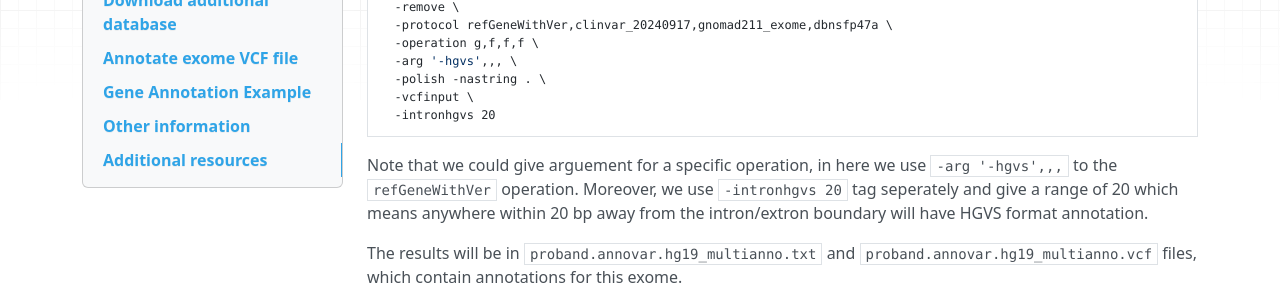
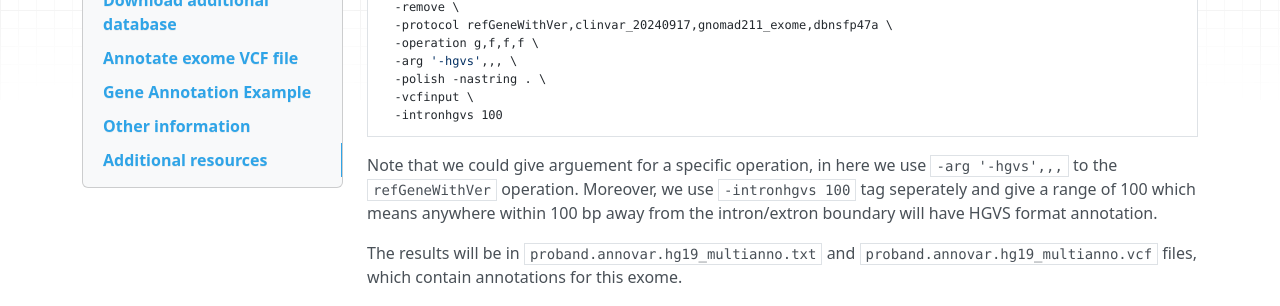
Before and after one commit to WGLab/doc-ANNOVAR, an MkDocs documentation site: the page built from docs/user-guide/startup.md, in a window 1280 px wide and 900 px high, scrolled down 6221 px. Shown: the part 206-512 px from the top of the window. Built offline with MkDocs 1.6.1, drawn with Linux system fonts in a browser that asks for light colours; nearby versions of some CDN libraries; comment, search, counter and statistics services are not loaded.

Commit message:
Update startup.md

````diff
--- a/docs/user-guide/startup.md
+++ b/docs/user-guide/startup.md
@@ -201,10 +201,10 @@ table_annovar.pl mywork/VCF_files/proband.vcf\
   -arg '-hgvs',,, \
   -polish -nastring . \
   -vcfinput \
-  -intronhgvs 20
+  -intronhgvs 100
 ```
 
-Note that we could give arguement for a specific operation, in here we use `-arg '-hgvs',,,` to the `refGeneWithVer` operation. Moreover, we use `-intronhgvs 20` tag seperately and give a range of 20 which means anywhere within 20 bp away from the intron/extron boundary will have HGVS format annotation.
+Note that we could give arguement for a specific operation, in here we use `-arg '-hgvs',,,` to the `refGeneWithVer` operation. Moreover, we use `-intronhgvs 100` tag seperately and give a range of 100 which means anywhere within 100 bp away from the intron/extron boundary will have HGVS format annotation.
 
 The results will be in `proband.annovar.hg19_multianno.txt` and `proband.annovar.hg19_multianno.vcf` files, which contain annotations for this exome.
 
````
